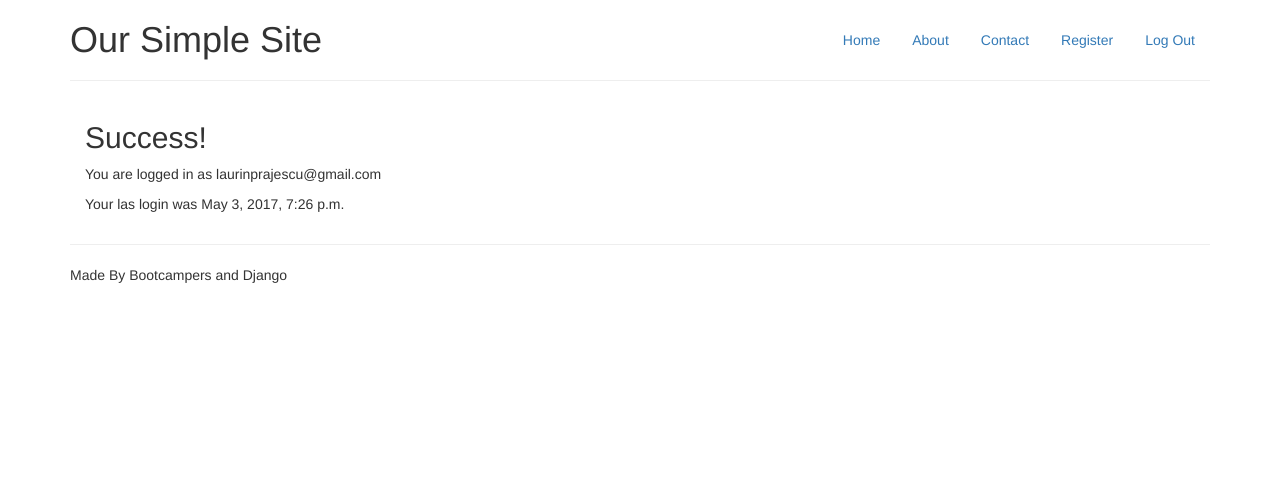
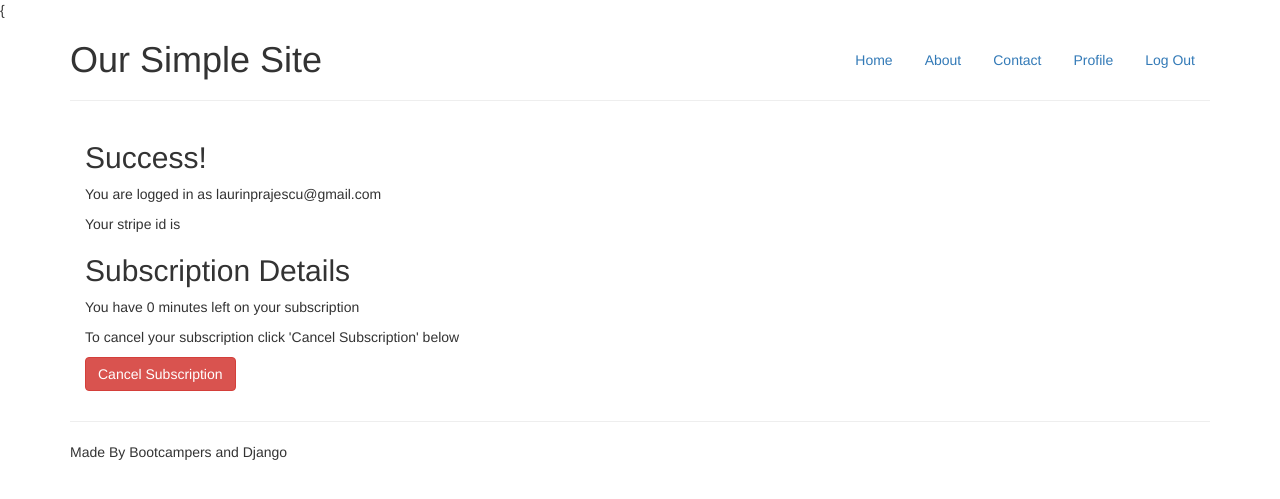
Before and after one commit to laurinprajescu/Practice-auth_demo, a Django app: page /profile/ in a window 1280 px wide. Shown: the top 499 px of the page. Run offline with Django 3.2, Linux system fonts and the light colour scheme; a user stored in the database is signed in; some libraries are stand-ins or nearby versions.

Commit message:
cancelling a paymanet plan

```diff
--- a/accounts/views.py
+++ b/accounts/views.py
@@ -85,3 +85,12 @@ def logout(request):
     auth.logout(request)
     messages.success(request, 'You have successfully logged out')
     return redirect(reverse('index'))
+
+@login_required(login_url='/accounts/login/')
+def cancel_subscription(request):
+   try:
+       customer = stripe.Customer.retrieve(request.user.stripe_id)
+       customer.cancel_subscription(at_period_end=True)
+   except Exception, e:
+       messages.error(request, e)
+   return redirect('profile')
--- a/auth_demo/urls.py
+++ b/auth_demo/urls.py
@@ -25,4 +25,5 @@ urlpatterns = [
     url(r'^profile/$', accounts_views.profile, name='profile'),
     url(r'^login/$', accounts_views.login, name='login'),
     url(r'^logout/$', accounts_views.logout, name='logout'),
+    url(r'^cancel_subscription/$', accounts_views.cancel_subscription, name='cancel_subscription'),
 ]
--- a/templates/base.html
+++ b/templates/base.html
@@ -16,13 +16,14 @@
 <div class="container">
    <div class="masthead">
       <ul class="nav nav-pills pull-right">
-           <li><a href="#">Home</a></li>
-           <li><a href="#">About</a></li>
+            <li><a href="/">Home</a></li>
+            <li><a href="/pages/about/">About</a></li>
             <li><a href="#">Contact</a></li>
-           <li><a href="{% url 'register' %}">Register</a></li>
             {% if user.is_authenticated %}
+                <li><a href="{% url 'profile' %}">Profile</a></li>
                 <li><a href="{% url 'logout' %}">Log Out</a></li>
             {% else %}
+                <li><a href="{% url 'register' %}">Register</a></li>ß
                 <li><a href="{% url 'login' %}">Log In</a></li>
             {% endif %}
         </ul>
--- a/templates/profile.html
+++ b/templates/profile.html
@@ -1,8 +1,22 @@
-{% extends "base.html" %}
+{{% extends "base.html" %}
 {% block content %}
     <h2>Success!</h2>
     <p>You are logged in as {{ user.email }} </p>
-    <p>Your las login was {{ user.last_login }}</p>
-{#    for challenge b lesson 15 stripe basic payment#}
-{#    <p>{{ stripe.Charge.retrieve }}</p>#}
+    <p>Your stripe id is {{ user.stripe_id }} </p>
+    <h2>Subscription Details</h2>
+    <p>You have {{ user.subscription_end|timeuntil}} left on your subscription</p>
+    <p>To cancel your subscription click 'Cancel Subscription' below</p>
+    <p>
+        <a href="{% url "cancel_subscription" %}"
+           onclick="return cancelSubscriptionCheck();"
+           class="btn btn-danger">Cancel Subscription</a>
+    </p>
+    <script type="text/javascript">
+        function cancelSubscriptionCheck() {
+            if (confirm('Are you sure you want to cancel?')) {
+                return true;
+            }
+            return false;
+        }
+    </script>
 {% endblock %}
```
Also changed, not shown: db.sqlite3. Lines whose indentation alone changed are shown as unchanged.
